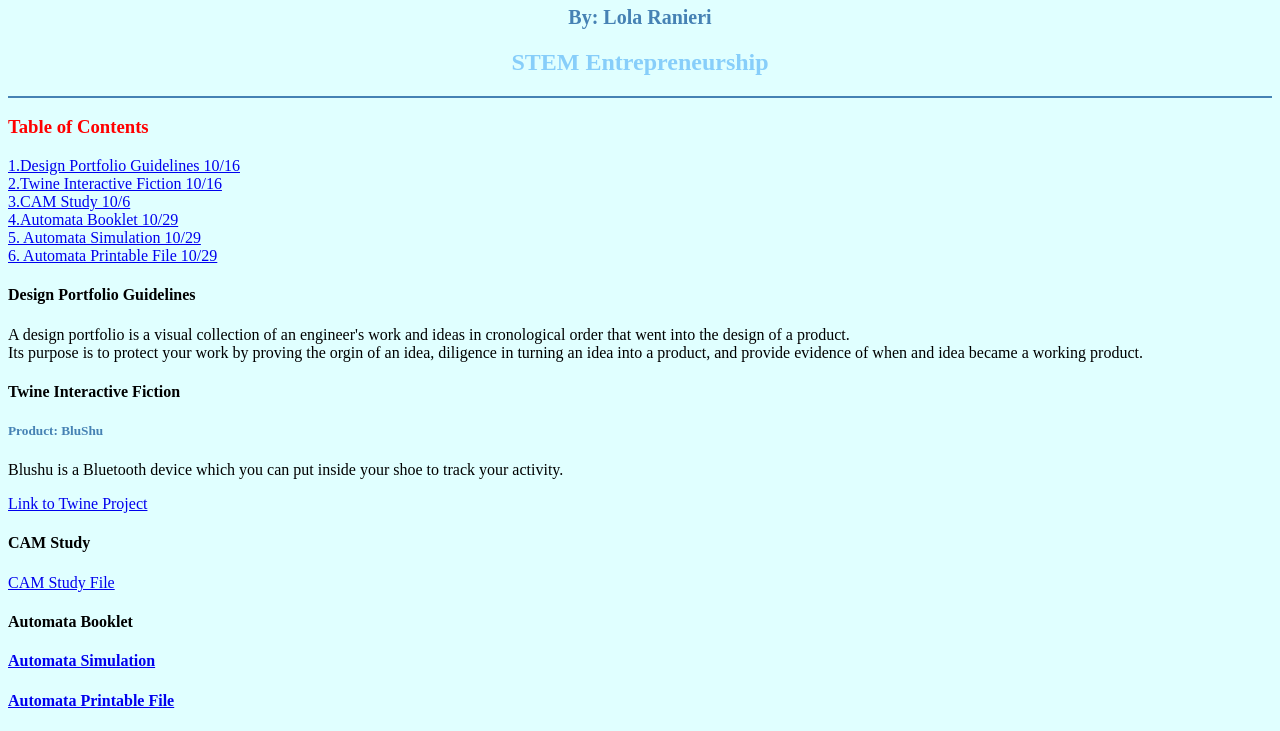
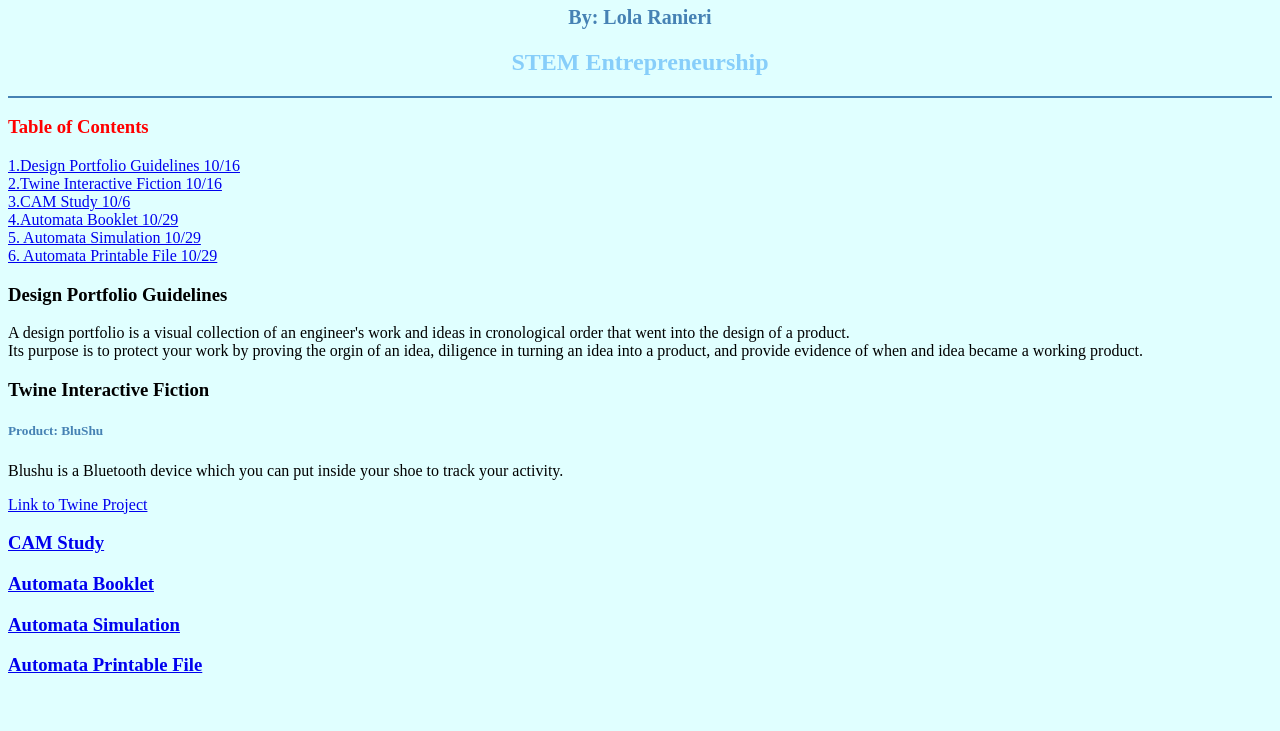
Before and after one commit to 26lranieri/MyPortfolio, a plain HTML site: page index.html in a window 1280 px wide. Shown: the part 76-807 px from the top of the page. Drawn offline with Linux system fonts and the light colour scheme.

Commit message:
Add files via upload

```diff
--- a/index.html
+++ b/index.html
@@ -16,23 +16,22 @@
 
  <br>
 
-  <h4 id="Design">Design Portfolio Guidelines</h4>
+  <h3 id="Design">Design Portfolio Guidelines</h3>
    <p>A design portfolio is a visual collection of an engineer's work
    and ideas in cronological order that went into the design of a product.
    <br>Its purpose is to protect your work by proving the orgin of an idea,
    diligence in turning an idea into a product,
    and provide evidence of when and idea became a working product.</p>
 
-  <h4 id="Twine">Twine Interactive Fiction</h4>
+  <h3 id="Twine">Twine Interactive Fiction</h3>
   <h5 style="color:steelblue">Product: BluShu</h5>
   <p>Blushu is a Bluetooth device which you can put inside your shoe to track your activity.</p>
   <a href="BluShu Product Story.html">Link to Twine Project</a>
-  <h4 id="CAM">CAM Study</h4>
-  <a href="STEM CamStudy.pdf">CAM Study File</a>
-  <h4 id="Automata">Automata Booklet</h4>
-  <a href="https://www.tinkercad.com/things/cDC3fUG1XIV-final-automata?sharecode=NaJzKS4Skmoxake8xMgpqi2z4iqYDRDZU1Ud_KuzgqA"><h4 id="Simulation">Automata Simulation</h4></a>
+ <a href="STEM CamStudy.pdf"><h3 id="CAM">CAM Study</h3></a>
+  <a href="https://docs.google.com/document/d/1LmBysNoEV2IFeztw_Pg_fvKLy0ef_Cjly0RGt8mbcK0/edit?tab=t.0"><h3 id="Automata">Automata Booklet</h3></a>
+  <a href="https://www.tinkercad.com/things/cDC3fUG1XIV-final-automata?sharecode=NaJzKS4Skmoxake8xMgpqi2z4iqYDRDZU1Ud_KuzgqA"><h3 id="Simulation">Automata Simulation</h3></a>
 
-  <a href="Final Automata"><h4 id="Printable"> Automata Printable File</h4></a>
+  <a href="Final Automata.stl"><h3 id="Printable"> Automata Printable File</h3></a>
 
 
 
```
